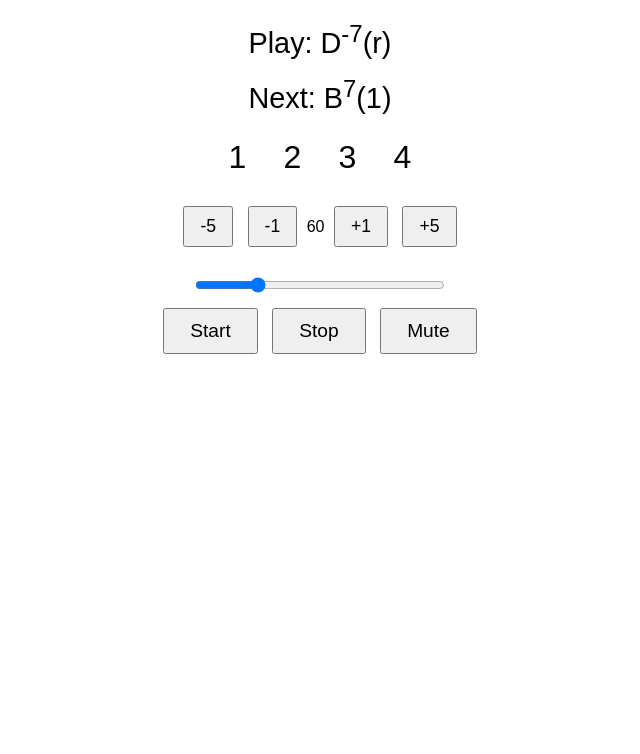
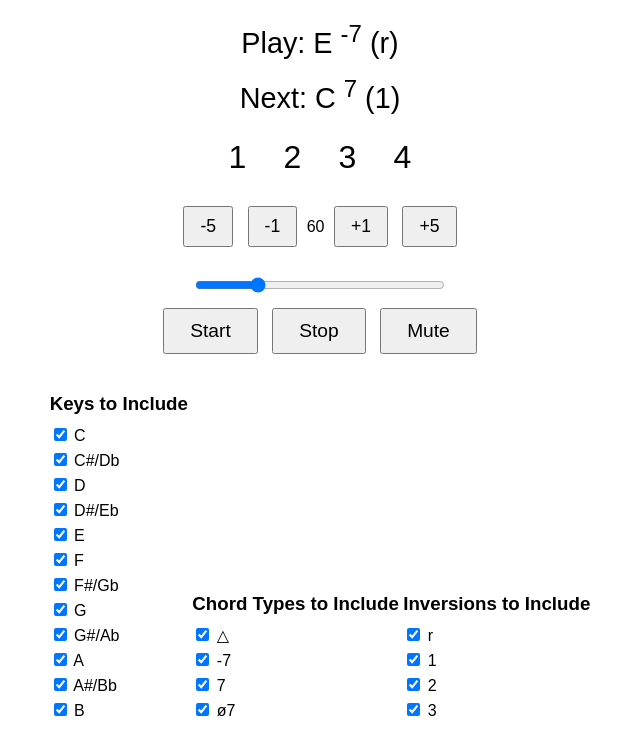
Before and after one commit to breakanalysis/chordathon, a plain HTML site: page index.html in a window 1280 px wide. Shown: the whole page, without its empty margins (320-960 px from the left). Drawn offline with Linux system fonts and the light colour scheme.

Commit message:
Update index.html

```diff
--- a/index.html
+++ b/index.html
@@ -61,6 +61,18 @@
       font-size: 1.2em;
       margin: 0 5px;
     }
+    .checkbox-group {
+      margin: 20px 0;
+      text-align: left;
+      display: inline-block;
+    }
+    .checkbox-group h3 {
+      margin-bottom: 10px;
+    }
+    .checkbox-group label {
+      display: block;
+      margin: 5px 0;
+    }
   </style>
 </head>
 <body>
@@ -92,6 +104,20 @@
     </div>
   </div>
 
+  <!-- Checkboxes for keys, chord types, and inversions -->
+  <div class="checkbox-group">
+    <h3>Keys to Include</h3>
+    <div id="keys-checkboxes"></div>
+  </div>
+  <div class="checkbox-group">
+    <h3>Chord Types to Include</h3>
+    <div id="chord-types-checkboxes"></div>
+  </div>
+  <div class="checkbox-group">
+    <h3>Inversions to Include</h3>
+    <div id="inversions-checkboxes"></div>
+  </div>
+
   <script>
     // Audio context and sound setup
     let audioContext;
@@ -107,9 +133,14 @@
     let isInitialized = false;
 
     // Chord data
-    const keys = ["A", "B", "C", "D", "E", "C", "C#", "Db", "D", "D#", "Eb", "E", "F", "F#", "Gb", "G", "G#", "Ab", "A", "A#", "Bb", "B"];
-    const chordTypes = ["△", "-7", "7", "ø7"];
-    const inversions = ["r", "1", "2", "3"];
+    const allKeys = ["C", "C#", "Db", "D", "D#", "Eb", "E", "F", "F#", "Gb", "G", "G#", "Ab", "A", "A#", "Bb", "B"];
+    const allChordTypes = ["△", "-7", "7", "ø7"];
+    const allInversions = ["r", "1", "2", "3"];
+
+    // Selected options (default to all)
+    let selectedKeys = [...allKeys];
+    let selectedChordTypes = [...allChordTypes];
+    let selectedInversions = [...allInversions];
 
     // DOM elements
     const bpmSlider = document.getElementById('bpm');
@@ -124,15 +155,59 @@
     const bpmMinus1Button = document.getElementById('bpm-minus-1');
     const bpmPlus1Button = document.getElementById('bpm-plus-1');
     const bpmPlus5Button = document.getElementById('bpm-plus-5');
+    const keysCheckboxes = document.getElementById('keys-checkboxes');
+    const chordTypesCheckboxes = document.getElementById('chord-types-checkboxes');
+    const inversionsCheckboxes = document.getElementById('inversions-checkboxes');
+
+    // Function to generate checkboxes
+    function generateCheckboxes(options, container, selectedOptions, type) {
+      container.innerHTML = options.map(option => {
+        const isCombined = option.includes('/');
+        const keys = isCombined ? option.split('/') : [option];
+        const isChecked = keys.every(key => selectedOptions.includes(key));
+        return `
+          <label>
+            <input type="checkbox" value="${option}" ${isChecked ? 'checked' : ''}>
+            ${option}
+          </label>
+        `;
+      }).join('');
+
+      // Add event listeners to update selected options
+      container.querySelectorAll('input').forEach(checkbox => {
+        checkbox.addEventListener('change', () => {
+          const keys = checkbox.value.includes('/') ? checkbox.value.split('/') : [checkbox.value];
+          if (checkbox.checked) {
+            keys.forEach(key => {
+              if (!selectedOptions.includes(key)) selectedOptions.push(key);
+            });
+          } else {
+            keys.forEach(key => {
+              selectedOptions.splice(selectedOptions.indexOf(key), 1);
+            });
+          }
+        });
+      });
+    }
+
+    // Generate checkboxes for keys, chord types, and inversions
+    generateCheckboxes(
+      ["C", "C#/Db", "D", "D#/Eb", "E", "F", "F#/Gb", "G", "G#/Ab", "A", "A#/Bb", "B"],
+      keysCheckboxes,
+      selectedKeys,
+      'keys'
+    );
+    generateCheckboxes(allChordTypes, chordTypesCheckboxes, selectedChordTypes, 'chordTypes');
+    generateCheckboxes(allInversions, inversionsCheckboxes, selectedInversions, 'inversions');
 
     // Function to generate a random chord with superscript
     function getRandomChord() {
-      const key = keys[Math.floor(Math.random() * keys.length)];
-      const chordType = chordTypes[Math.floor(Math.random() * chordTypes.length)];
-      const inversion = inversions[Math.floor(Math.random() * inversions.length)];
+      const key = selectedKeys[Math.floor(Math.random() * selectedKeys.length)];
+      const chordType = selectedChordTypes[Math.floor(Math.random() * selectedChordTypes.length)];
+      const inversion = selectedInversions[Math.floor(Math.random() * selectedInversions.length)];
 
       // Format the chord type with superscript
-      return `${key}<sup>${chordType}</sup>(${inversion})`;
+      return `${key} <sup>${chordType}</sup> (${inversion})`;
     }
 
     function initializeChords() {
```
